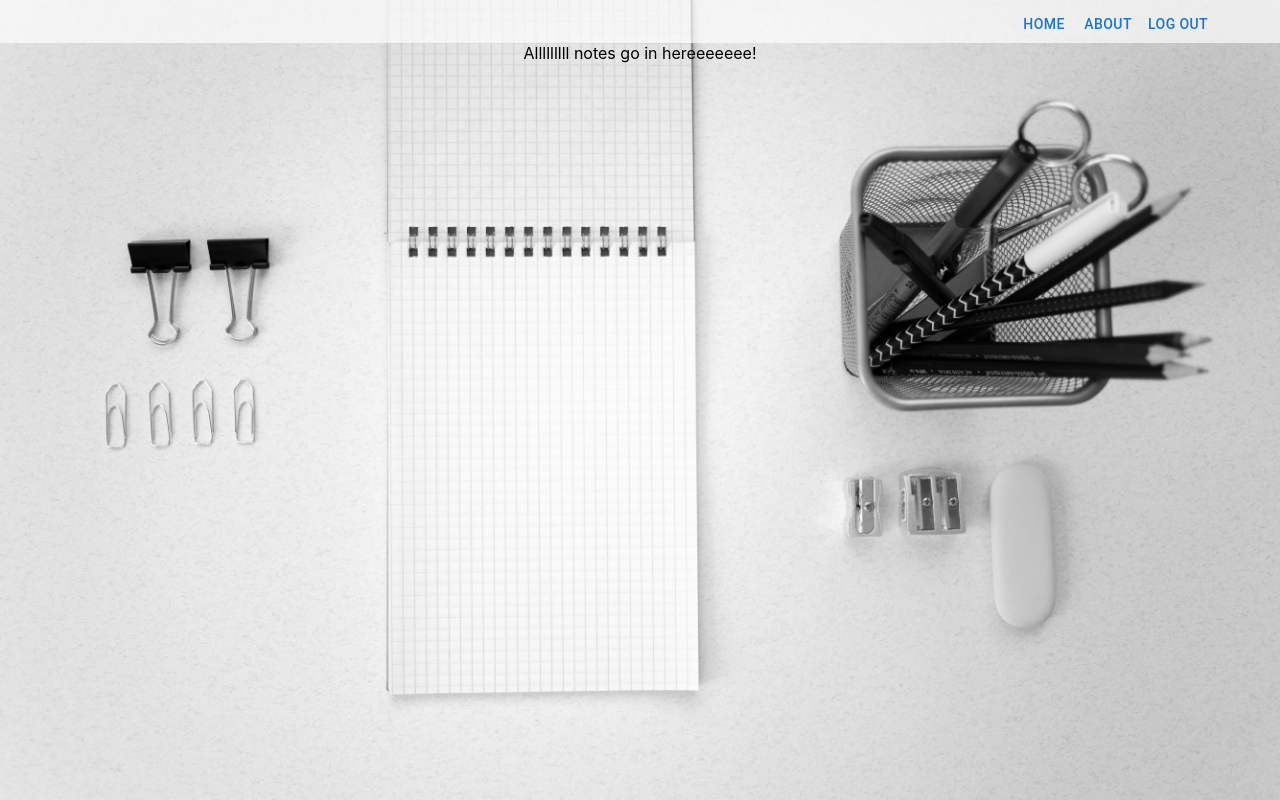
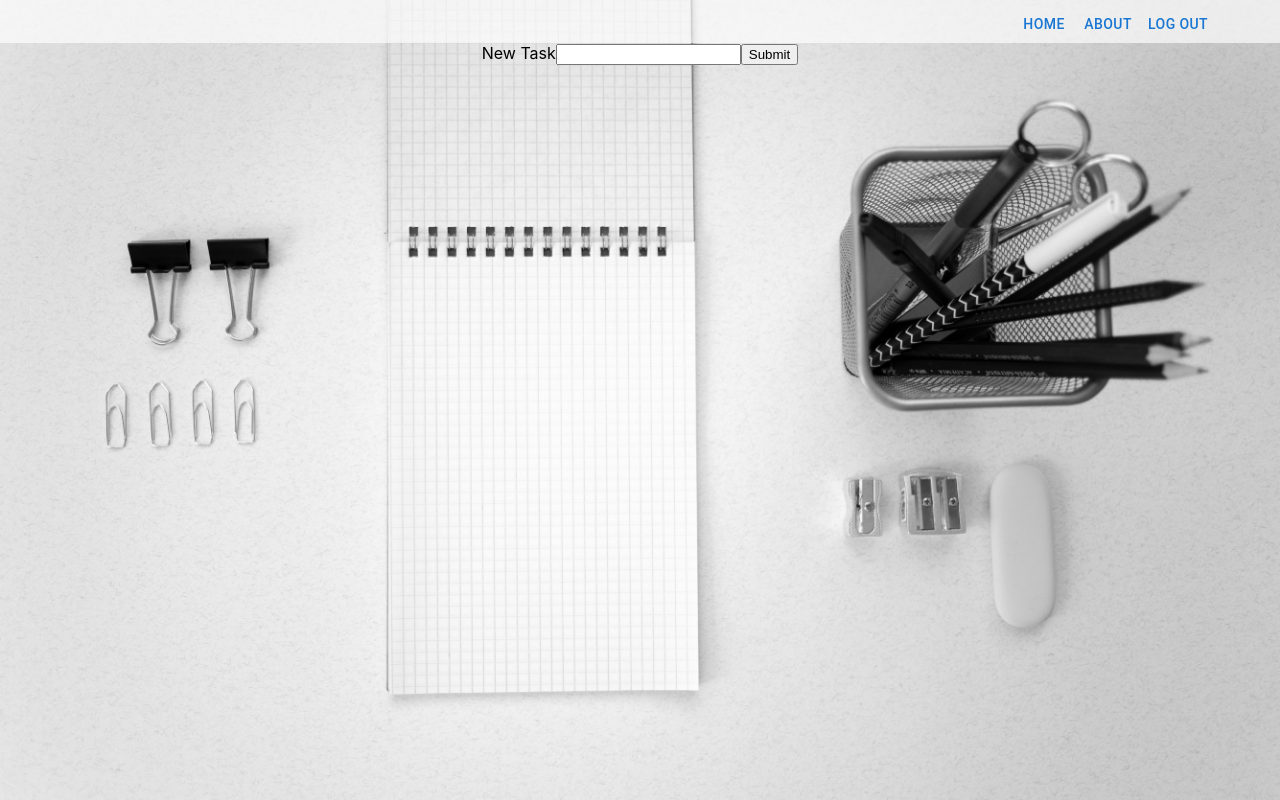
Before and after one commit to jonathan-portillo/todo-frontend, a React (Create React App) app: page /tasknotes in a window 1280 px wide. Built offline with nearby package versions, Linux system fonts and the light colour scheme; sample sign-in values are in the browser's storage.

Commit message:
components for creating a task, notes, and description made while creating component that will display all notes

```diff
--- /dev/null
+++ b/src/components/newtask.js
@@ -0,0 +1,27 @@
+import React, { useState } from "react";
+
+const NewTask = () => {
+  const [title, setTitle] = useState("");
+
+  const handleSubmit = (e) => {
+    e.preventDefault();
+    console.log("Form submitted:", { title });
+  };
+  return (
+    <>
+      <form onSubmit={handleSubmit}>
+        <label>
+          New Task
+          <input
+            type="text"
+            value={title}
+            onChange={(e) => setTitle(e.target.value)}
+          />
+        </label>
+        <button type="submit">Submit</button>
+      </form>
+    </>
+  );
+};
+
+export default NewTask;
--- a/src/components/task.js
+++ b/src/components/task.js
@@ -1,13 +1,14 @@
-import React from "react";
+import React, { useState } from "react";
 import Nav from "../components/nav";
+import NewTask from "./newtask";
 
-const TaskNotes = () => {
+const Task = () => {
   return (
     <>
       <Nav />
-      <div>Alllllllll notes go in hereeeeeee!</div>
+      <NewTask />
     </>
   );
 };
 
-export default TaskNotes;
+export default Task;
```
Also changed, not shown: src/components/currenttask.js (added, +7 -0 lines), src/components/noteDescription.js (added, +27 -0 lines), src/components/taskNotes.js (added, +27 -0 lines).
